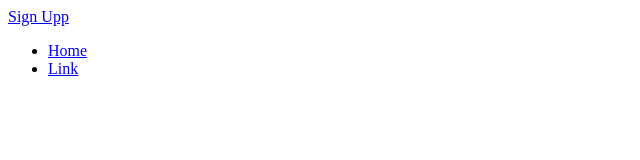
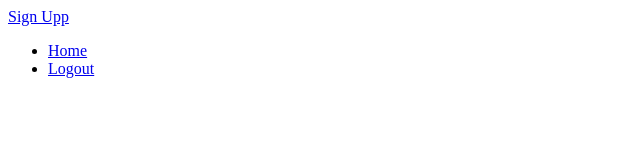
Before and after one commit to jerome-ramos/mythical-repo, a plain HTML site: page signup.html in a window 1280 px wide. Shown: the full height of the page, 0-640 px from the left. Drawn offline with Linux system fonts and the light colour scheme.

```diff
--- a/signup.html
+++ b/signup.html
@@ -14,7 +14,7 @@
 					<a href="#">Home</a>
 				</li>
 				<li>
-					<a href="#">Link</a>
+					<a href="#">Logout</a>
 				</li>
 			</ul>
 		</nav>
```
